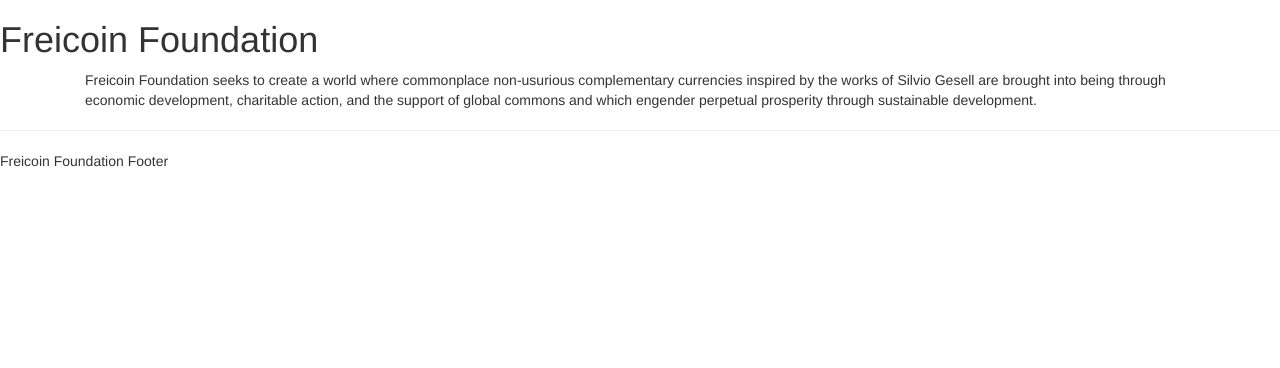
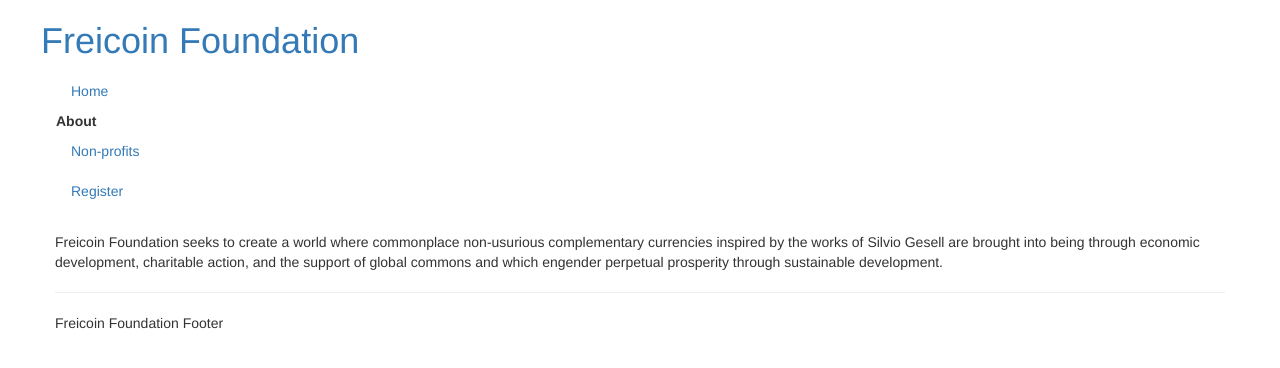
Before and after one commit to freicoin/foundation, a Django app: template donations/templates/about.html in a window 1280 px wide. Shown: the top 368 px of the page. Run offline with Django 3.2, Linux system fonts and the light colour scheme; the template is opened without the code that fills it, so the values that code supplies are empty; some libraries are stand-ins or nearby versions.

Commit message:
Added navigation

```diff
--- a/donations/templates/about.html
+++ b/donations/templates/about.html
@@ -1,5 +1,6 @@
+{% extends "base.html" %}
 
-{% extends "base.html" %}
+{% block nav-about %}<strong class="nav-active">About</strong>{% endblock %}
 
 {% block content %}
 
--- a/donations/templates/base.html
+++ b/donations/templates/base.html
@@ -8,15 +8,48 @@
     <link href="css/bootstrap.min.css" rel="stylesheet" media="screen">
 </head>
 <body>
-    <h1>Freicoin Foundation</h1>
 
-    <div class="container">{% block content %}
-    {% endblock content %}</div>
 
-    {% block footer %}
-    <hr>
-    <p>Freicoin Foundation Footer</p>
-    {% endblock %}
+    <div class="container">
+
+      <header class="row">
+        <div class="span12">
+
+          <nav class="navbar">
+            <div class="navbar-inner">
+
+              {% block nav %}
+
+              <div class="row">
+                <a class="brand"> <h1>Freicoin Foundation</h1> </a>
+              </div>
+
+                <ul class="nav">
+                  <li>{% block nav-home %}<a href="{% url 'donations.views.home' %}">Home</a>{% endblock %}</li>
+                  <li>{% block nav-about %}<a href="{% url 'donations.views.about' %}">About</a>{% endblock %}</li>
+                  <li>{% block nav-org-list %}<a href="{% url 'donations.views.organization_list' %}">Non-profits</a>{% endblock %}</li>
+                  <li>{% block nav-new-org %}<a href="{% url 'donations.views.new_organization' %}">Register</a>{% endblock %}</li>
+                </ul>
+                {% endblock %}
+
+            </div>
+          </nav>
+        </div>
+      </header>
+
+      <div class="row" id="main-content">
+        {% block content %}
+        {% endblock content %}
+      </div>
+
+      <footer class="row">
+        {% block footer %}
+        <hr>
+        <p>Freicoin Foundation Footer</p>
+        {% endblock %}
+      </footer>
+
+    </div>
 
     <!-- JavaScript plugins (requires jQuery) -->
     <script src="http://code.jquery.com/jquery.js"></script>
--- a/donations/templates/index.html
+++ b/donations/templates/index.html
@@ -1,5 +1,6 @@
+{% extends "base.html" %}
 
-{% extends "base.html" %}
+{% block nav-home %}<strong class="nav-active">Home</strong>{% endblock %}
 
 {% block content %}
 
--- a/donations/templates/new_organiation.html
+++ b/donations/templates/new_organiation.html
@@ -1,7 +1,8 @@
-
 {% extends "base.html" %}
 
 {% load bootstrap_toolkit %}
+
+{% block nav-new-org %}<strong class="nav-active">Register</strong>{% endblock %}
 
 {% block content %}
 
--- a/donations/templates/organization_list.html
+++ b/donations/templates/organization_list.html
@@ -1,4 +1,6 @@
 {% extends "base.html" %}
+
+{% block nav-org-list %}<strong class="nav-active">Non-profits</strong>{% endblock %}
 
 {% block content %}
 <h2>Organizations to receive matched donations:</h2>
--- a/donations/views.py
+++ b/donations/views.py
@@ -1,10 +1,14 @@
 from django.shortcuts import render
 from django.http import Http404, HttpResponseRedirect
+from django.views.generic import TemplateView
 
 from django.core.mail import send_mail
 
 from donations.models import *
 from donations import forms
+
+home = TemplateView.as_view(template_name='index.html')
+about = TemplateView.as_view(template_name='about.html')
 
 def organization_list(request):
     organizations = Organization.objects.exclude(foundation_address__isnull=True).exclude(foundation_address__exact='')
--- a/foundation/urls.py
+++ b/foundation/urls.py
@@ -1,7 +1,6 @@
 # Django.core
 from django.conf import settings
 from django.conf.urls import patterns, include, url
-from django.views.generic import TemplateView
 
 # Uncomment the next two lines to enable the admin:
 from django.contrib import admin
@@ -12,8 +11,8 @@
 
 urlpatterns = patterns('',
 
-    (r'^$', TemplateView.as_view(template_name='index.html')),
-    (r'^about/$', TemplateView.as_view(template_name='about.html')),
+    (r'^$', views.home),
+    (r'^about/$', views.about),
 
     (r'^join_nonprofits/$', views.new_organization),
     (r'^join_nonprofits/thanks/$', views.thanks),
```
